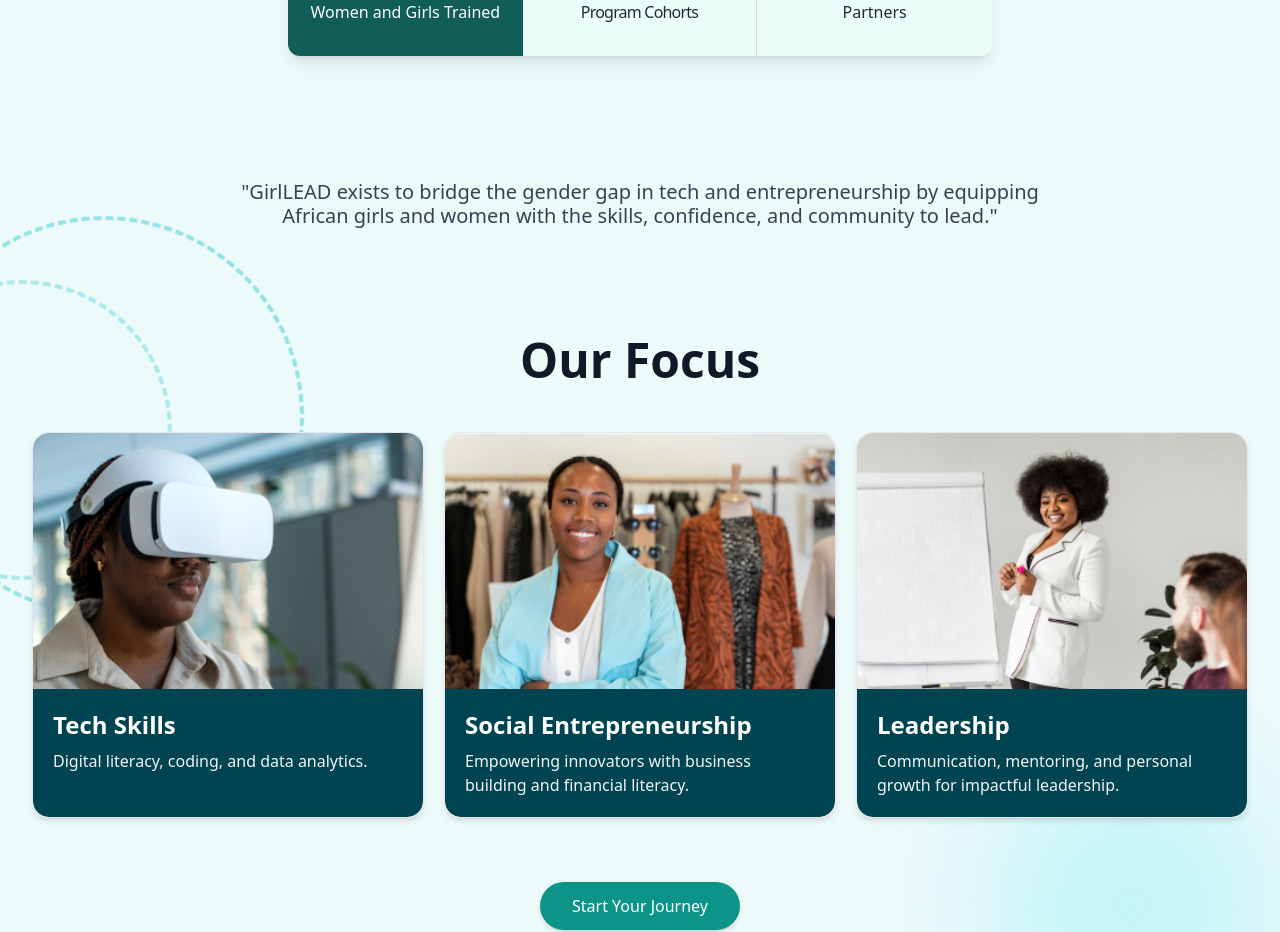
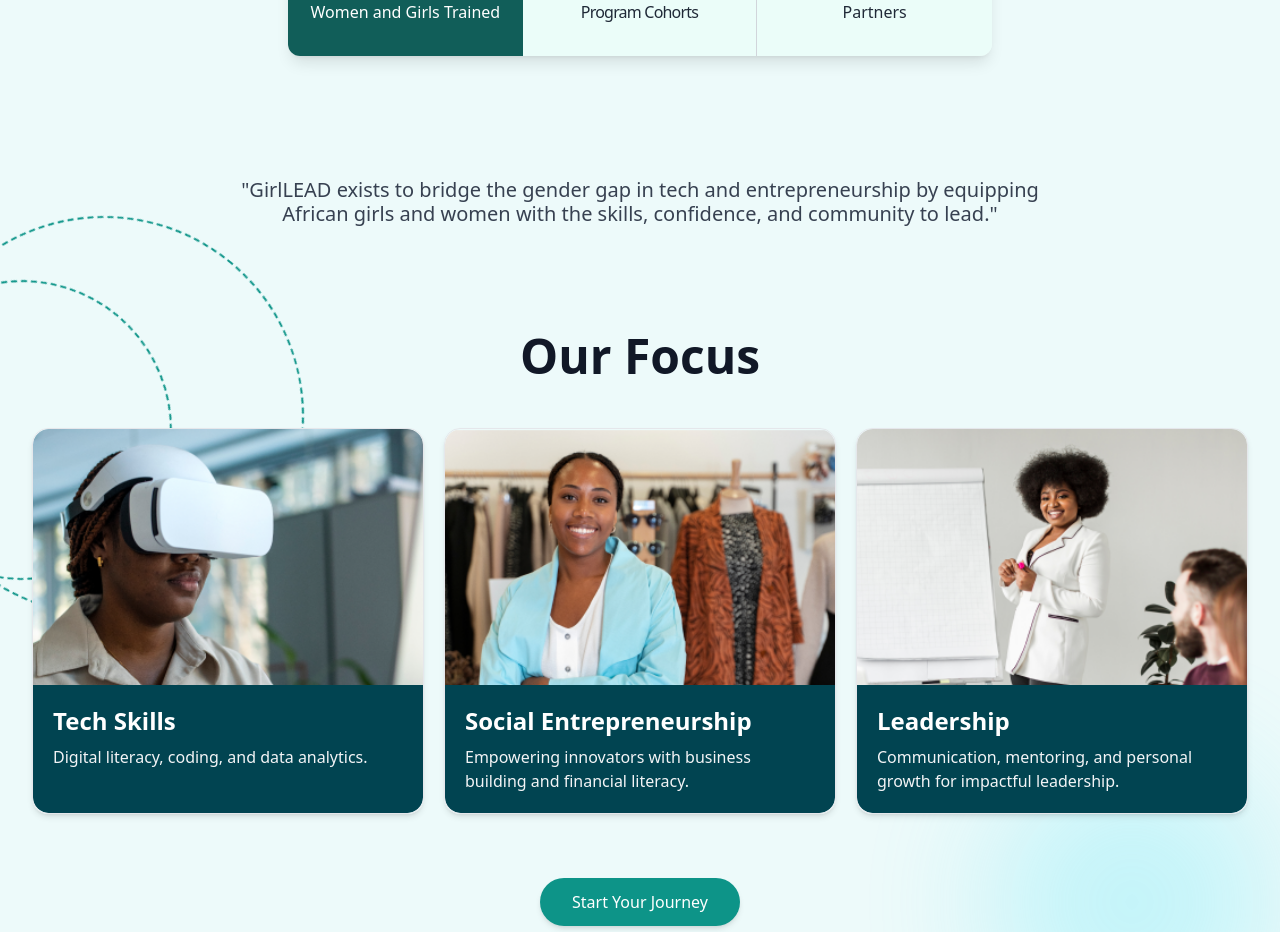
Before and after one commit to The-GirlLEAD-Talent-Accelerator/GirlLEAD_Website_Revamp, a React (Vite) app: page / in a window 1280 px wide. Shown: the part 920-1852 px from the top of the page. Built offline with nearby package versions, Linux system fonts and the light colour scheme.

Commit message:
chores: styling in the main component

```diff
--- a/src/components/home/Hero.jsx
+++ b/src/components/home/Hero.jsx
@@ -60,12 +60,12 @@ export default function Hero() {
             <div className="bg-[#EDFAFA] md:w-16 md:h-16 w-10 h-10 rounded-full flex items-center justify-center">
               <HiMiniGift className="text-[#137d89] md:w-10 md:h-10 w-5 h-5" />
             </div>
-            <h3 className="lg:text-3xl font-bold dark:text-[#137d89]">
+            <h3 className="lg:text-3xl font-bold dark:text-gray-800">
               {inView && (
                 <CountUp start={500} end={2000} duration={7} suffix="+" />
               )}
             </h3>
-            <p className="text-xs dark:text-[#42919a] md:text-base font-medium md:mt-1">
+            <p className="text-xs dark:text-gray-800 md:text-base font-medium md:mt-1">
               Women and Girls Trained
             </p>
           </div>
--- a/src/components/home/Main.jsx
+++ b/src/components/home/Main.jsx
@@ -5,7 +5,7 @@ const Main = () => {
     <>
       <section className="bg-[#EDFAFA] dark:bg-gray-950 relative w-full flex flex-col justify-center items-center pt-64 pb-10 px-4 ">
         <section className="max-w-4xl mx-auto w-full flex flex-col items-center">
-          <div className="self-start hidden sm:block h-0.5 w-[345px] text-left border-t-4 border-dashed border-[#7EDCE2] animate-[slideLeft_1s_ease-in-out_forwards]"></div>
+          <div className="self-start hidden sm:block h-0.5 w-[345px] text-left border-t-2 border-dashed border-teal-600 dark:border-teal-400 animate-[slideLeft_1s_ease-in-out_forwards]"></div>
 
           <div className="flex items-center justify-center text-center w-full max-w-5xl my-6 px-2">
             <p className="text-gray-700 dark:text-white text-sm md:text-base lg:text-[20px] font-medium leading-relaxed max-w-[800px]">
@@ -16,7 +16,7 @@ const Main = () => {
           </div>
 
           {/* Bottom dashed line */}
-          <div className="self-end hidden sm:block w-[345px] h-0.5 border-t-4 border-dashed border-[#7EDCE2] animate-[slideRight_1s_ease-in-out_forwards]"></div>
+          <div className="self-end hidden sm:block w-[345px] h-0.5 border-t-2 border-dashed border-teal-600 dark:border-teal-400 animate-[slideRight_1s_ease-in-out_forwards]"></div>
         </section>
 
         {/* Decorative Circles */}
@@ -30,7 +30,7 @@ const Main = () => {
             className="absolute top-[450px] md:top-80 -left-36 md:-left-24 -translate-y-20 md:-translate-y-28
                     w-[250px] sm:w-[300px] md:w-[400px]
                     h-[250px] sm:h-[300px] md:h-[400px]
-                    border-4 border-[#7EDCE2]/80 border-dashed rounded-full
+                    border-2 border-teal-600 dark:border-teal-400 border-dashed rounded-full
                     animate-spinSlow blur-[0.5px]"
                 ></div>
 
@@ -39,7 +39,7 @@ const Main = () => {
             className="absolute top-[450px] md:top-96 -left-20 md:-left-32 -translate-y-20 md:-translate-y-28
                   w-[150px] sm:w-[240px] md:w-[300px]
                   h-[150px] sm:h-[240px] md:h-[300px]
-                  border-4 border-[#7EDCE2]/60 border-dashed rounded-full
+                  border-2 border-teal-600 dark:border-teal-400 border-dashed rounded-full
                   animate-spinReverse blur-[0.5px]"
                   ></div>
 
```
